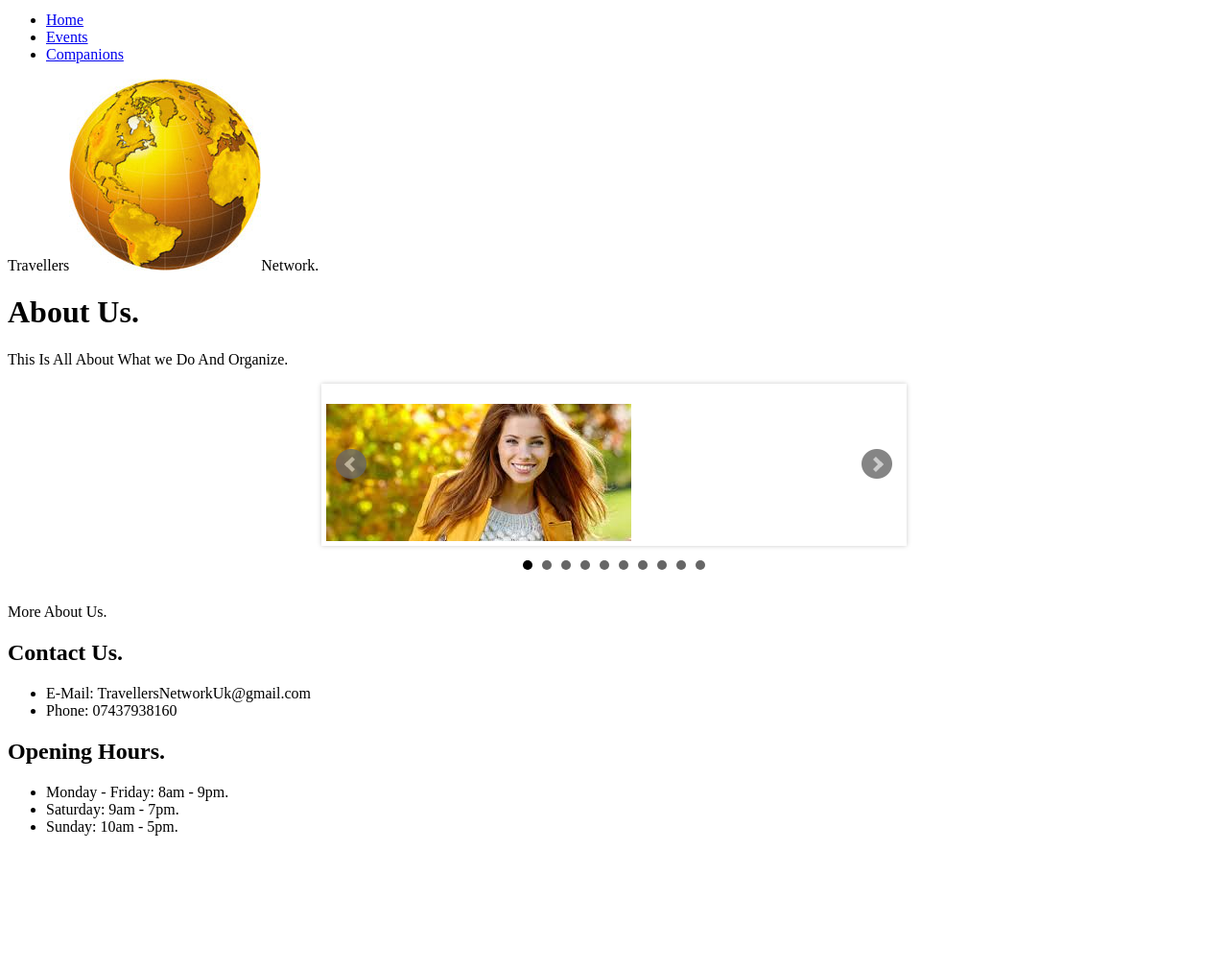
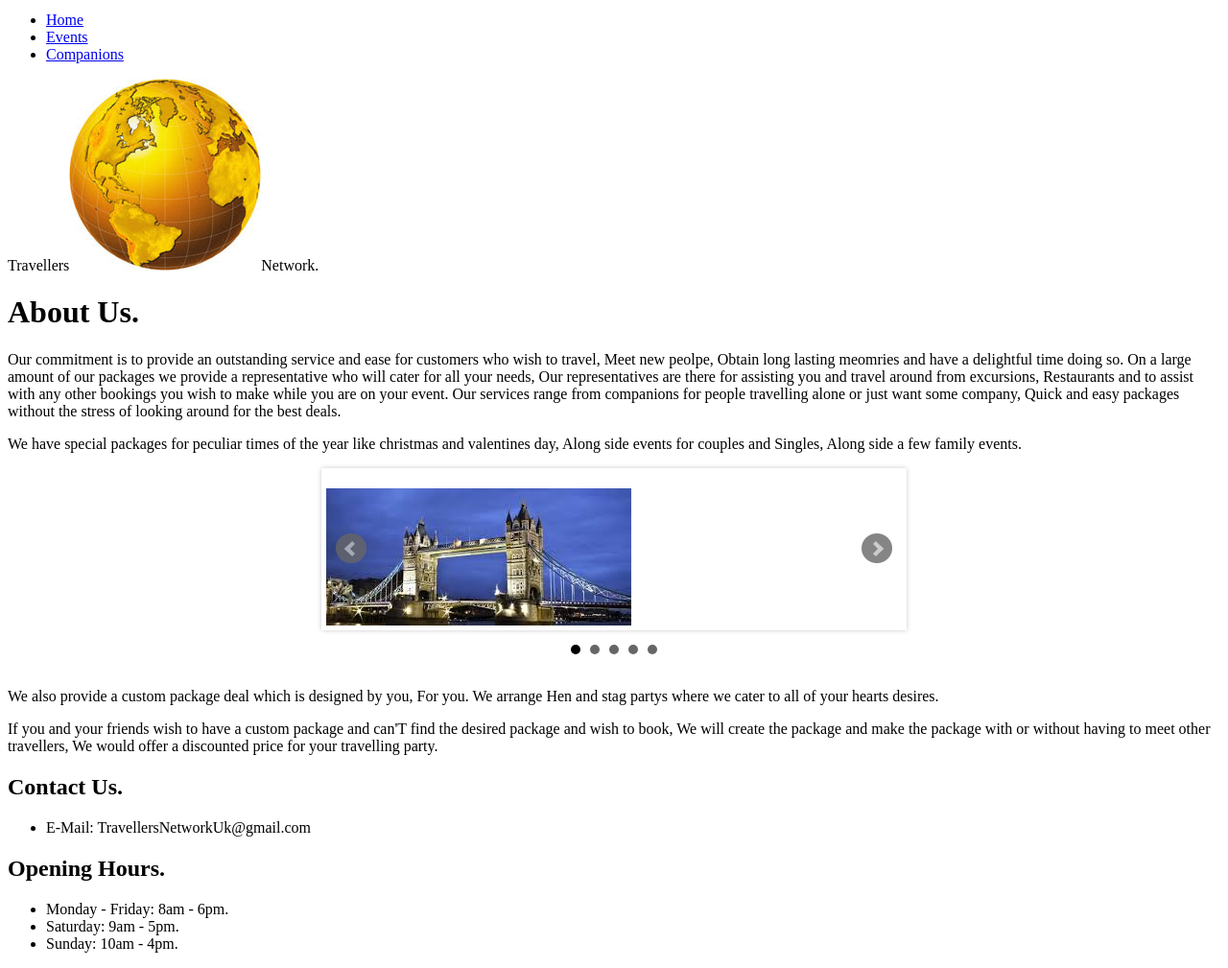
Before and after one commit to Raccoon47788/travelnet, a Jekyll site: the page built from index.html, in a window 1280 px wide, cut to the strip 112-1121 px from the top of the page. Shown: the whole strip at 96% size. Built offline with Jekyll 4.4.1, drawn with Linux system fonts in a browser that asks for light colours; before the commit the page ends 999 px from its top, so only the background shows below that.

```diff
--- a/events.html
+++ b/events.html
@@ -14,7 +14,7 @@ which you and your friends would be interested booking, We would create a suitab
 package at a reasonable price.</p>
 <p>We also provide great packages for hen and stag partys. Which involve as much as you desire!.<br>
 If your custom package was made available to other there would be a discount for you.</P>
-<p>For custom packages contact us or click the package you want.</p>
+<p>For custom packages contact us or click on the package your interested in.</p>
 
 <ul class="grid">
   {% assign events = (site.posts | sort: 'start_date' | where: 'layout', 'event') %}
--- a/index.html
+++ b/index.html
@@ -3,32 +3,39 @@ layout: default
 ---
 
 	<h1>About Us.</h1>
-    	<p>This Is All About What we Do And Organize.</p>
+    	<p>Our commitment is to provide an outstanding service and ease for customers who wish to travel,
+        Meet new peolpe, Obtain long lasting meomries and have a delightful time doing so.
+        On a large amount of our packages we provide a representative who will cater for all your needs,
+        Our representatives are there for assisting you and travel around from excursions, Restaurants
+        and to assist with any other bookings you wish to make while you are on your event.
+        Our services range from companions for people travelling alone or just want some company,
+        Quick and easy packages without the stress of looking around for the best deals.</p>
+        <p>We have special packages for peculiar times of the year like christmas and valentines day,
+        Along side events for couples and Singles, Along side a few family events.</p>
     <ul class="bxslider">
    		<li><img src="/images/events/london-monopoly/London1.jpg" /></li>
-        <li><img src="/images/companions/Women1.jpg" /></li>
         <li><img src="/images/events/Paris-Day-Trip/Paris1.jpg" /></li>
-        <li><img src="/images/companions/Man1.jpg" /></li>
         <li><img src="/images/events/Paris-Day-Trip/Paris2.jpg" /></li>
-        <li><img src="/images/companions/Women2.jpg" /></li>
         <li><img src="/images/events/Paris-Day-Trip/Paris3.jpg" /></li>
-        <li><img src="/images/companions/Man2.jpg" /></li>
         <li><img src="/images/events/london-monopoly/London2.jpg" /></li>
-        <li><img src="/images/companions/Women3.jpg" /></li>
     </ul>
-        <p>More About Us.</p>
+        <p>We also provide a custom package deal which is designed by you, For you.
+        We arrange Hen and stag partys where we cater to all of your hearts desires.</p>
+        <p>If you and your friends wish to have a custom package and can'T find the
+        desired package and wish to book, We will create the package and make the package
+        with or without having to meet other travellers, We would offer a discounted
+        price for your travelling party.</p>
 
 	<h2>Contact Us.</h2>
 
     <ul>
 		<li>E-Mail: TravellersNetworkUk@gmail.com</li>
-		<li>Phone: 07437938160</li>
 	</ul>
 
 	<h2>Opening Hours.</h2>
 
 	<ul>
-		<li>Monday - Friday: 8am - 9pm.</li>
-		<li>Saturday: 9am - 7pm.</li>
-		<li>Sunday: 10am - 5pm.</li>
+		<li>Monday - Friday: 8am - 6pm.</li>
+		<li>Saturday: 9am - 5pm.</li>
+		<li>Sunday: 10am - 4pm.</li>
 	</ul>
```
Also changed, not shown: _posts/2016-03-12-companion-ComingSoon.md (added, +10 -0 lines), _posts/2016-03-12-companion-john.md (deleted, +0 -12 lines), _posts/2016-03-12-companion-lucas.md (deleted, +0 -12 lines), _posts/2016-03-12-event-paris-day-trip.md (deleted, +0 -14 lines), _posts/2016-03-14-companion-tracy.md (deleted, +0 -12 lines), _posts/2016-03-15-companion-abby.md (deleted, +0 -12 lines), companions.html (+5 -7 lines), css/main.css (+10 -10 lines), images/companions/ComingSoon.jpg (added).
